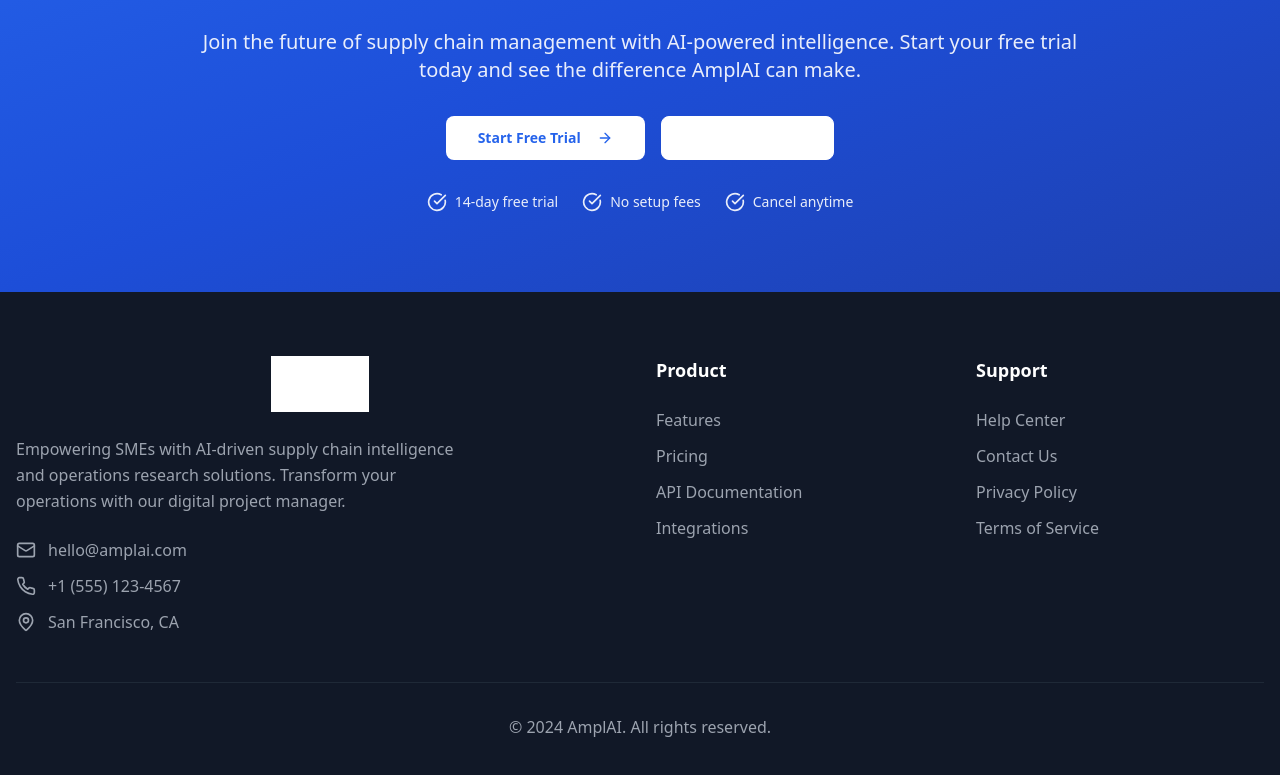
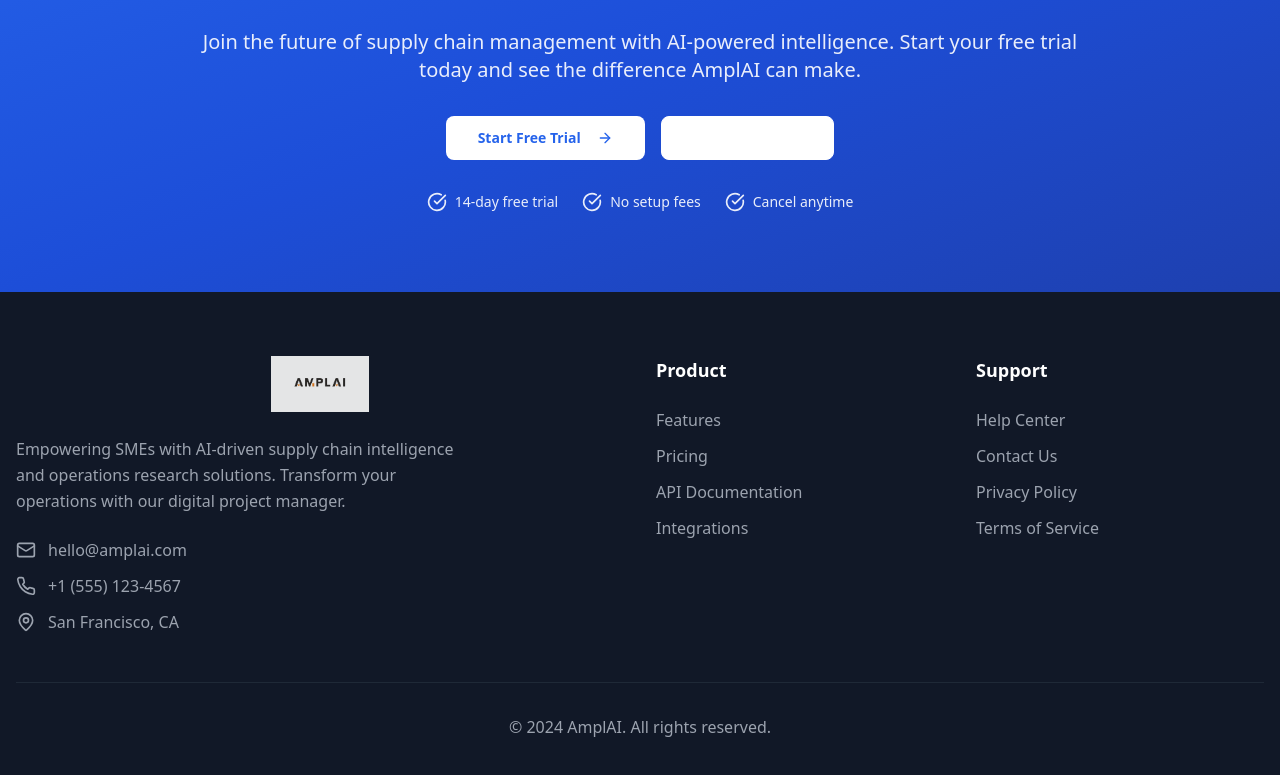
Before and after one commit to LoganZhao1997/amplai-supply-chain-ai, a React (Vite) app: page / in a window 1280 px wide. Shown: the part 3427-4202 px from the top of the page. Built offline with nearby package versions, Linux system fonts and the light colour scheme.

Commit message:
Fix footer logo display - remove invert filter that was causing white blank image

```diff
--- a/src/components/Footer.tsx
+++ b/src/components/Footer.tsx
@@ -12,7 +12,7 @@ export const Footer = () => {
               <img
                 src={process.env.NODE_ENV === 'production' ? '/amplai-supply-chain-ai/amplai-logo.jpeg' : '/amplai-logo.jpeg'}
                 alt="AmplAI Logo"
-                className="h-14 brightness-0 invert scale-120"
+                className="h-14 scale-120 opacity-90"
               />
             </div>
             <p className="text-gray-400 mb-6 leading-relaxed max-w-md">
```
